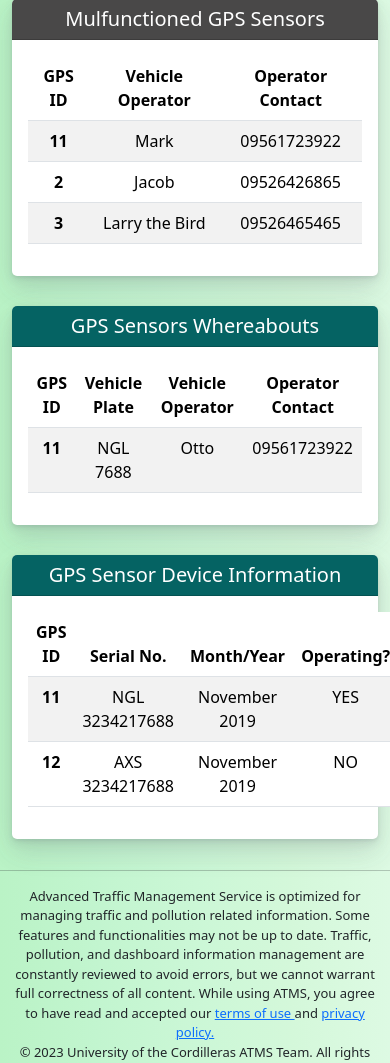
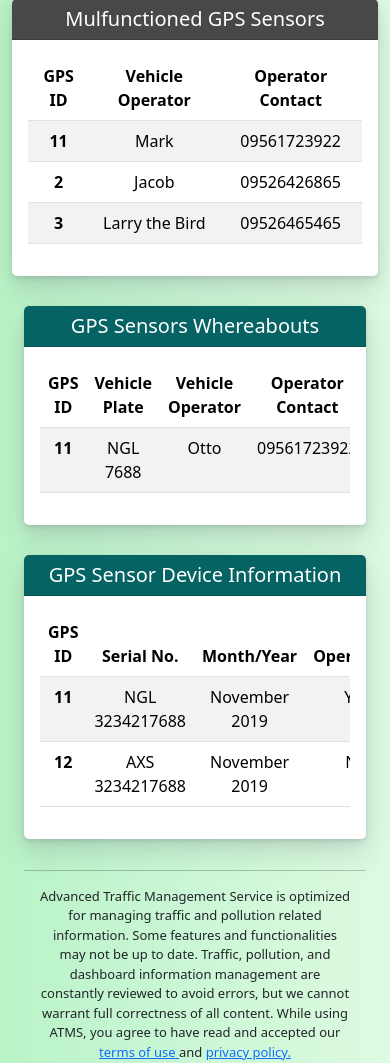
Before and after one commit to PradoJohn/ATMS, a Django app: page /traffic_management/ in a window 390 px wide. Shown: the part 743-1806 px from the top of the page. Run offline with Django 4.2, Linux system fonts and the light colour scheme; some libraries are stand-ins or nearby versions.

Commit message:
Refined Responsive

```diff
--- a/atmsapp/templates/menu/traffic_management.html
+++ b/atmsapp/templates/menu/traffic_management.html
@@ -83,6 +83,7 @@
     <div class="card col-xl-3 text-center">
         <h5 class="card-header text-white" style="background-color: rgb(73, 72, 72);">Mulfunctioned GPS Sensors</h5>
         <div class="card-body">
+            <div class="table-responsive table-responsive-sm">
             <table class="table table-striped">
                 <thead>
                   <tr>
@@ -119,6 +120,7 @@
     <div class="card col-lg-6 text-center">
         <h5 class="card-header text-white" style="background-color: rgb(5, 99, 99);">GPS Sensors Whereabouts</h5>
         <div class="card-body">
+            <div class="table-responsive table-responsive-sm">
                 <table class="table table-striped">
                     <thead>
                     <tr>
@@ -141,10 +143,12 @@
                 </table>
             </div>
         </div>
+    </div>
 
     <div class="card col-lg-5 text-center">
         <h5 class="card-header text-white" style="background-color: rgb(5, 99, 99);">GPS Sensor Device Information</h5>
         <div class="card-body">
+            <div class="table-responsive table-responsive-sm">
             <table class="table table-striped">
                 <thead>
                   <tr>
@@ -173,6 +177,7 @@
               </table>
             </div>
         </div>
+    </div>
 
 
 
```
Lines whose indentation alone changed are shown as unchanged.
